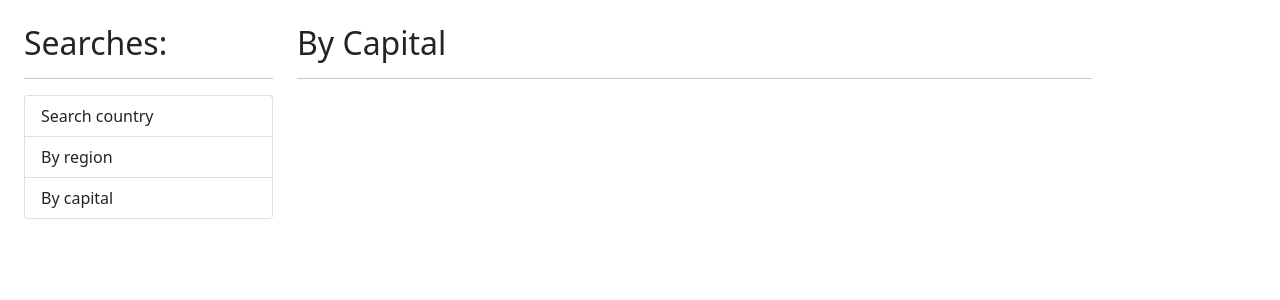
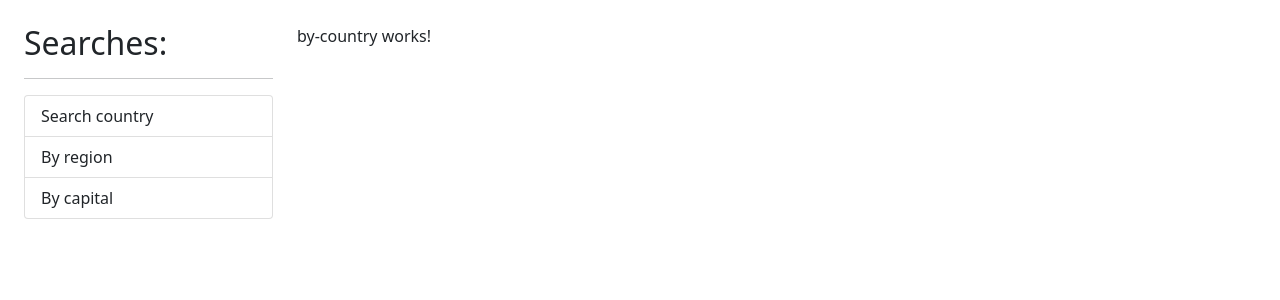
Before and after one commit to NianDewei/countries-app-angular, an Angular app: page / in a window 1280 px wide. Shown: the top 300 px of the page. Built offline with nearby package versions, Linux system fonts and the light colour scheme.

Commit message:
04 | RouterModule - application paths

```diff
--- a/src/app/app.component.html
+++ b/src/app/app.component.html
@@ -11,7 +11,6 @@
     </div>
 
     <div class="col">
-      <h2>By Capital</h2>
-      <hr>
+        <router-outlet></router-outlet>
     </div>
 </div>
```
Also changed, not shown: src/app/app-routing.module.ts (added, +39 -0 lines), src/app/app.module.ts (+11 -12 lines).
